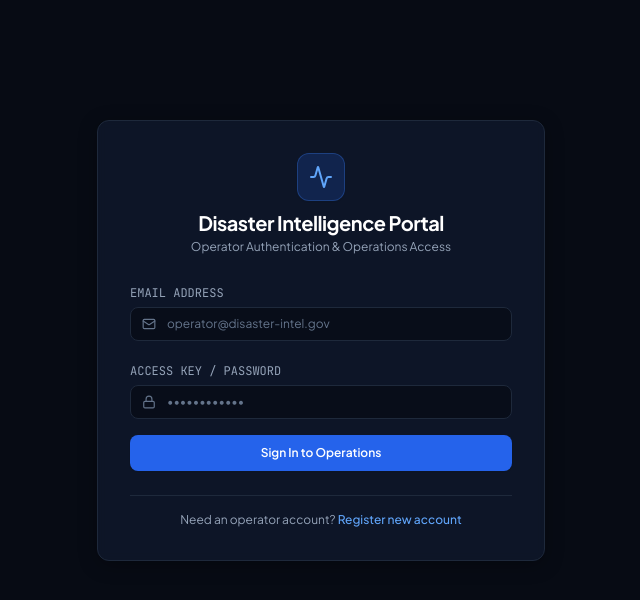
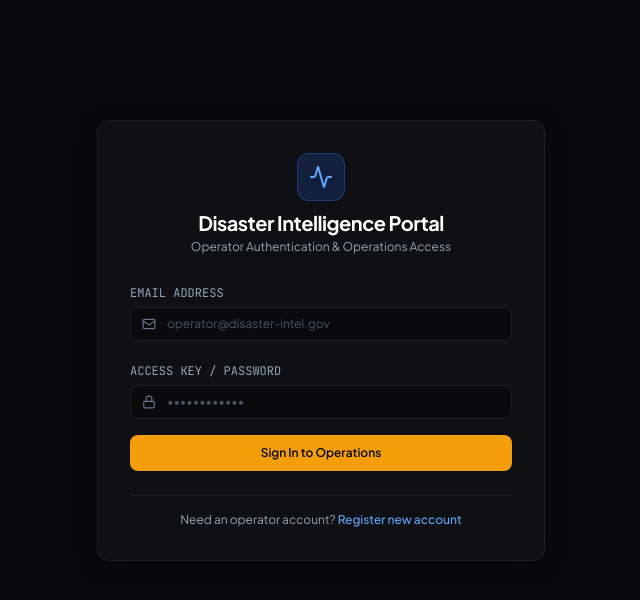
Before and after one commit to sgpushkar/disaster-platform, a React (Vite) app in the folder frontend/: page /login in a window 1280 px wide. Shown: the top 600 px of the page, without its empty margins (319-959 px from the left). Built offline with nearby package versions, Linux system fonts and the light colour scheme; no server answers.

Commit message:
style(theme): replace blue palette with tactical emergency amber and carbon design tokens

```diff
--- a/frontend/src/index.css
+++ b/frontend/src/index.css
@@ -10,91 +10,104 @@
   }
 
   body {
-    @apply bg-slate-950 text-slate-100 font-sans antialiased;
-    background-color: #070b14;
+    background-color: #08090c;
+    color: #f1f5f9;
+    font-family: 'Plus Jakarta Sans', system-ui, -apple-system, sans-serif;
+    -webkit-font-smoothing: antialiased;
     background-image:
-      radial-gradient(at 0% 0%, rgba(30, 58, 138, 0.08) 0px, transparent 50%),
-      radial-gradient(at 100% 0%, rgba(15, 23, 42, 0.5) 0px, transparent 50%);
+      radial-gradient(at 0% 0%, rgba(217, 119, 6, 0.035) 0px, transparent 40%),
+      radial-gradient(at 100% 100%, rgba(15, 17, 21, 0.6) 0px, transparent 50%);
   }
 
-  /* Custom scrollbar */
+  /* Custom scrollbar - sleek graphite */
   ::-webkit-scrollbar {
-    width: 6px;
-    height: 6px;
+    width: 5px;
+    height: 5px;
   }
   ::-webkit-scrollbar-track {
-    background: #070b14;
+    background: #08090c;
   }
   ::-webkit-scrollbar-thumb {
-    background: #1e293b;
-    border-radius: 3px;
+    background: #1c2028;
+    border-radius: 2px;
   }
   ::-webkit-scrollbar-thumb:hover {
-    background: #334155;
+    background: #2b313d;
   }
 }
 
 @layer components {
+  /* Tactical Panel */
   .card-panel {
-    @apply bg-slate-900/90 border border-slate-800 rounded-xl shadow-card backdrop-blur-sm transition-all;
+    background-color: rgba(15, 17, 21, 0.95);
+    border: 1px solid #1c2028;
+    border-radius: 0.75rem;
+    box-shadow: 0 4px 20px -2px rgba(0, 0, 0, 0.35);
+    backdrop-filter: blur(8px);
+    transition: all 0.2s ease;
   }
 
   .card-panel-hover {
-    @apply card-panel hover:border-slate-700/80 hover:shadow-elevated transition-all duration-200;
+    @apply card-panel transition-all duration-200;
+  }
+  .card-panel-hover:hover {
+    border-color: #2b313d;
+    box-shadow: 0 10px 30px -4px rgba(0, 0, 0, 0.45);
   }
 
+  /* Action Buttons: High-visibility Rescue Amber / Titanium */
   .btn-primary {
-    @apply inline-flex items-center justify-center gap-2 px-4 py-2 rounded-lg bg-blue-600 hover:bg-blue-500
-           text-white text-sm font-medium shadow-sm transition-all active:scale-[0.98]
-           disabled:opacity-50 disabled:pointer-events-none;
+    @apply inline-flex items-center justify-center gap-2 px-4 py-2 rounded-lg bg-amber-500 hover:bg-amber-400
+           text-slate-950 text-sm font-semibold shadow-sm transition-all active:scale-[0.98]
+           disabled:opacity-40 disabled:pointer-events-none;
   }
 
   .btn-secondary {
-    @apply inline-flex items-center justify-center gap-2 px-4 py-2 rounded-lg bg-slate-800/80 hover:bg-slate-700
+    @apply inline-flex items-center justify-center gap-2 px-4 py-2 rounded-lg bg-slate-800 hover:bg-slate-700
            border border-slate-700/80 text-slate-200 text-sm font-medium transition-all active:scale-[0.98]
-           disabled:opacity-50 disabled:pointer-events-none;
+           disabled:opacity-40 disabled:pointer-events-none;
   }
 
   .btn-ghost {
-    @apply inline-flex items-center justify-center gap-2 px-3 py-1.5 rounded-lg text-slate-400 hover:text-slate-200
-           hover:bg-slate-800/60 text-sm font-medium transition-all;
+    @apply inline-flex items-center justify-center gap-2 px-3 py-1.5 rounded-lg text-slate-400 hover:text-slate-100
+           hover:bg-slate-800/80 text-sm font-medium transition-all;
   }
 
   .input-control {
-    @apply w-full px-3.5 py-2 text-sm bg-slate-950/70 border border-slate-800 text-slate-100
-           placeholder:text-slate-500 rounded-lg focus:outline-none focus:border-blue-500
-           focus:ring-1 focus:ring-blue-500/30 transition-all;
+    @apply w-full px-3.5 py-2 text-sm bg-slate-950/90 border border-slate-800 text-slate-100
+           placeholder:text-slate-600 rounded-lg focus:outline-none focus:border-amber-500/80
+           focus:ring-1 focus:ring-amber-500/25 transition-all font-sans;
   }
 
-  /* Risk Badges */
+  /* Status Badges - Purposeful Semantic Urgency */
   .risk-badge-low {
     @apply inline-flex items-center gap-1.5 px-2.5 py-1 rounded-md bg-emerald-500/10 text-emerald-400 border border-emerald-500/20 font-mono text-xs font-semibold;
   }
   .risk-badge-moderate {
-    @apply inline-flex items-center gap-1.5 px-2.5 py-1 rounded-md bg-amber-500/10 text-amber-400 border border-amber-500/20 font-mono text-xs font-semibold;
+    @apply inline-flex items-center gap-1.5 px-2.5 py-1 rounded-md bg-amber-500/15 text-amber-400 border border-amber-500/30 font-mono text-xs font-semibold;
   }
   .risk-badge-high {
-    @apply inline-flex items-center gap-1.5 px-2.5 py-1 rounded-md bg-orange-500/10 text-orange-400 border border-orange-500/20 font-mono text-xs font-semibold;
+    @apply inline-flex items-center gap-1.5 px-2.5 py-1 rounded-md bg-orange-500/15 text-orange-400 border border-orange-500/30 font-mono text-xs font-semibold;
   }
   .risk-badge-critical {
-    @apply inline-flex items-center gap-1.5 px-2.5 py-1 rounded-md bg-red-500/15 text-red-400 border border-red-500/30 font-mono text-xs font-bold animate-pulse;
+    @apply inline-flex items-center gap-1.5 px-2.5 py-1 rounded-md bg-rose-500/20 text-rose-400 border border-rose-500/40 font-mono text-xs font-bold animate-pulse;
   }
 }
 
 /* Leaflet Map overrides for dark theme */
 .leaflet-container {
   font-family: inherit !important;
-  background-color: #0b1120 !important;
+  background-color: #08090c !important;
 }
 
 .leaflet-popup-content-wrapper {
-  background-color: #0f172a !important;
+  background-color: #0f1115 !important;
   color: #f1f5f9 !important;
-  border: 1px solid #334155 !important;
+  border: 1px solid #1c2028 !important;
   border-radius: 0.75rem !important;
-  box-shadow: 0 10px 25px -5px rgba(0, 0, 0, 0.5) !important;
+  box-shadow: 0 12px 30px -4px rgba(0, 0, 0, 0.7) !important;
 }
 
 .leaflet-popup-tip {
-  background-color: #0f172a !important;
+  background-color: #0f1115 !important;
 }
--- a/frontend/tailwind.config.js
+++ b/frontend/tailwind.config.js
@@ -6,23 +6,34 @@ export default {
     extend: {
       colors: {
         slate: {
-          850: '#151e2e',
-          900: '#0f172a',
-          925: '#0b1120',
-          950: '#070b14',
+          700: '#2b313d',
+          750: '#232832',
+          800: '#1c2028',
+          850: '#14171d',
+          900: '#0f1115',
+          925: '#0a0c10',
+          950: '#08090c',
         },
         brand: {
-          50: '#eff6ff',
-          100: '#dbeafe',
-          200: '#bfdbfe',
-          300: '#93c5fd',
-          400: '#60a5fa',
-          500: '#3b82f6',
-          600: '#2563eb',
-          700: '#1d4ed8',
-          800: '#1e40af',
-          900: '#1e3a8a',
+          50: '#fffbeb',
+          100: '#fef3c7',
+          200: '#fde68a',
+          300: '#fcd34d',
+          400: '#fbbf24',
+          500: '#f59e0b',
+          600: '#d97706',
+          700: '#b45309',
+          800: '#92400e',
+          900: '#78350f',
         },
+        tactical: {
+          amber: '#f59e0b',
+          ochre: '#d97706',
+          cyan: '#06b6d4',
+          crimson: '#e11d48',
+          emerald: '#10b981',
+          gold: '#eab308',
+        }
       },
       fontFamily: {
         sans: ['"Plus Jakarta Sans"', '"Inter"', 'system-ui', '-apple-system', 'sans-serif'],
```
